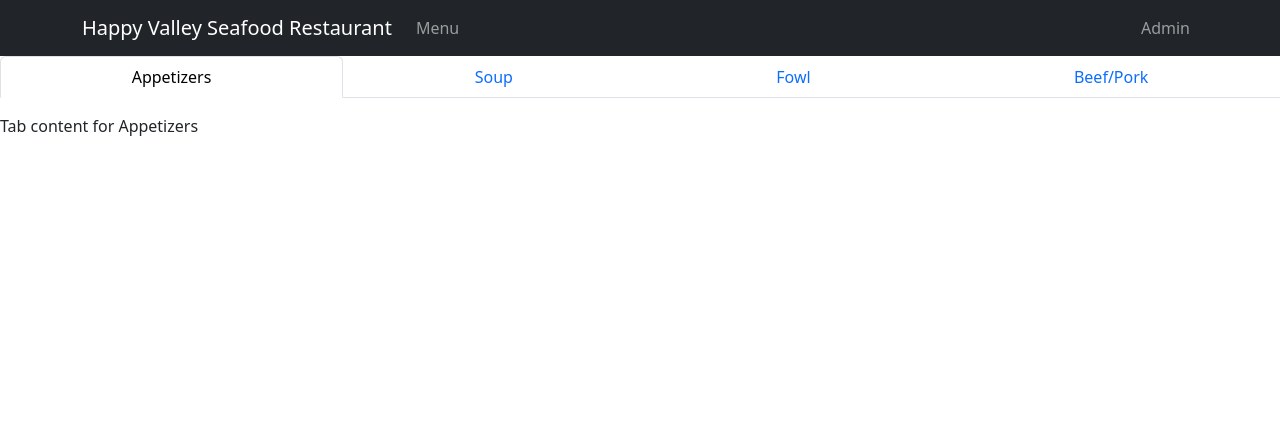
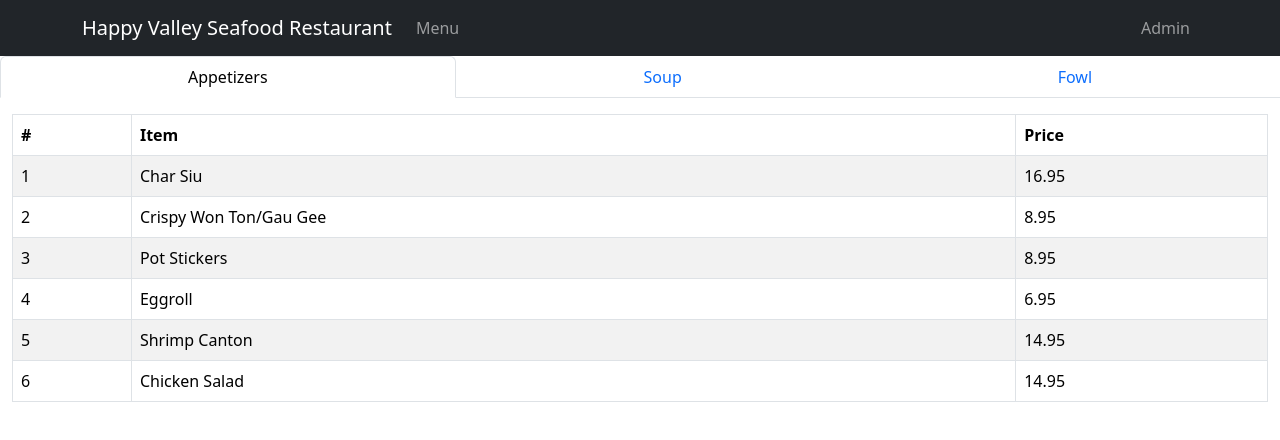
Before and after one commit to WayanLu/happyvalley-menu, a React (Create React App) app in the folder client/: page / in a window 1280 px wide. Shown: the top 440 px of the page. Built offline with nearby package versions, Linux system fonts and the light colour scheme.

Commit message:
functional menu loading implementation

```diff
--- a/client/src/features/menu/MenuItem.jsx
+++ b/client/src/features/menu/MenuItem.jsx
@@ -0,0 +1,11 @@
+function CreateItem({ index, name, price }) {
+  return (
+    <tr className="menu-item">
+      <td>{index}</td>
+      <td>{name}</td>
+      <td>{price}</td>
+    </tr>
+  );
+}
+
+export default CreateItem;
--- a/client/src/features/menu/MenuList.jsx
+++ b/client/src/features/menu/MenuList.jsx
@@ -1,7 +1,8 @@
 import { Table } from "react-bootstrap";
 import { Container } from "react-bootstrap";
+import CreateItem from "./MenuItem";
 
-function MenuList() {
+function MenuList({ categoryList }) {
   return (
     <Container fluid>
       <Table striped bordered hover>
@@ -13,22 +14,14 @@ function MenuList() {
           </tr>
         </thead>
         <tbody>
-          <tr>
-            <td>1</td>
-            <td>Mark</td>
-            <td>Otto</td>
-          </tr>
-          <tr>
-            <td>2</td>
-            <td>Jacob</td>
-            <td>Thornton</td>
-          </tr>
-          <tr>
-            <td>3</td>
-            {/*<td colSpan={2}>Larry the Bird</td>
-             */}
-            <td>@twitter</td>
-          </tr>
+          {categoryList.map((item) => (
+            <CreateItem
+              key={item.id}
+              index={item.id}
+              name={item.name}
+              price={item.price}
+            />
+          ))}
         </tbody>
       </Table>
     </Container>
--- a/client/src/pages/Menu.jsx
+++ b/client/src/pages/Menu.jsx
@@ -1,27 +1,36 @@
-import Tab from "react-bootstrap/Tab";
-import Tabs from "react-bootstrap/Tabs";
+import React, { useMemo } from "react";
+import { Tab, Tabs } from "react-bootstrap";
 import MenuList from "../features/menu/MenuList";
+import menuData from "../data.json";
 
 function CreateMenu() {
+  // Calculate all items with their global indices
+  const indexedMenuItems = useMemo(() => {
+    let globalIndex = 0;
+    return Object.entries(menuData.menu).reduce((acc, [category, items]) => {
+      acc[category] = items.map((item) => ({
+        ...item,
+        id: ++globalIndex,
+      }));
+      return acc;
+    }, {});
+  }, [menuData]);
+
   return (
     <Tabs
-      defaultActiveKey="appetizers"
+      defaultActiveKey="Appetizers"
       id="fill-tab-example"
       className="mb-3"
       fill
     >
-      <Tab eventKey="appetizers" title="Appetizers">
-        Tab content for Appetizers
-      </Tab>
-      <Tab eventKey="soup" title="Soup">
-        <MenuList />
-      </Tab>
-      <Tab eventKey="fowl" title="Fowl">
-        Tab content for fowl
-      </Tab>
-      <Tab eventKey="beeforpork" title="Beef/Pork">
-        Tab content for Beef/pork
-      </Tab>
+      {/* Iterate through categories */}
+      {Object.entries(indexedMenuItems).map(([category, items]) => (
+        <Tab key={category} eventKey={category} title={category}>
+          <div className="items-list">
+            <MenuList categoryList={items} />
+          </div>
+        </Tab>
+      ))}
     </Tabs>
   );
 }
```
